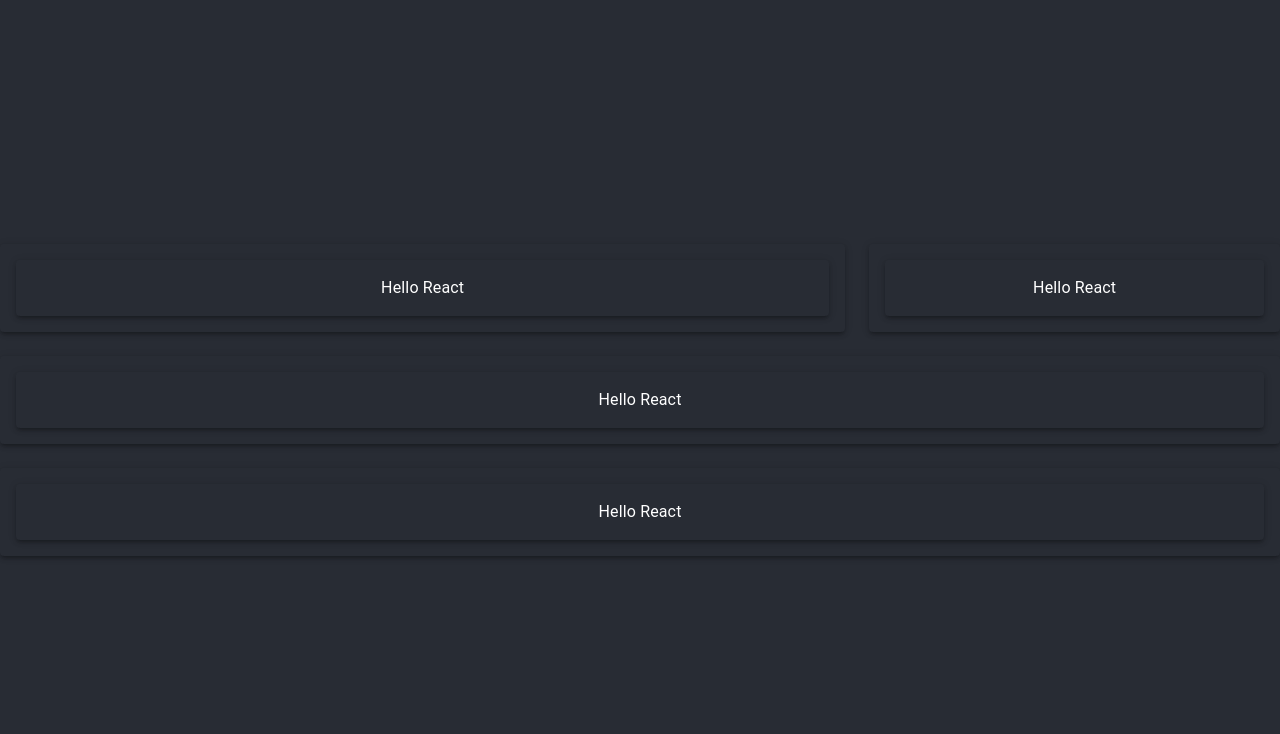
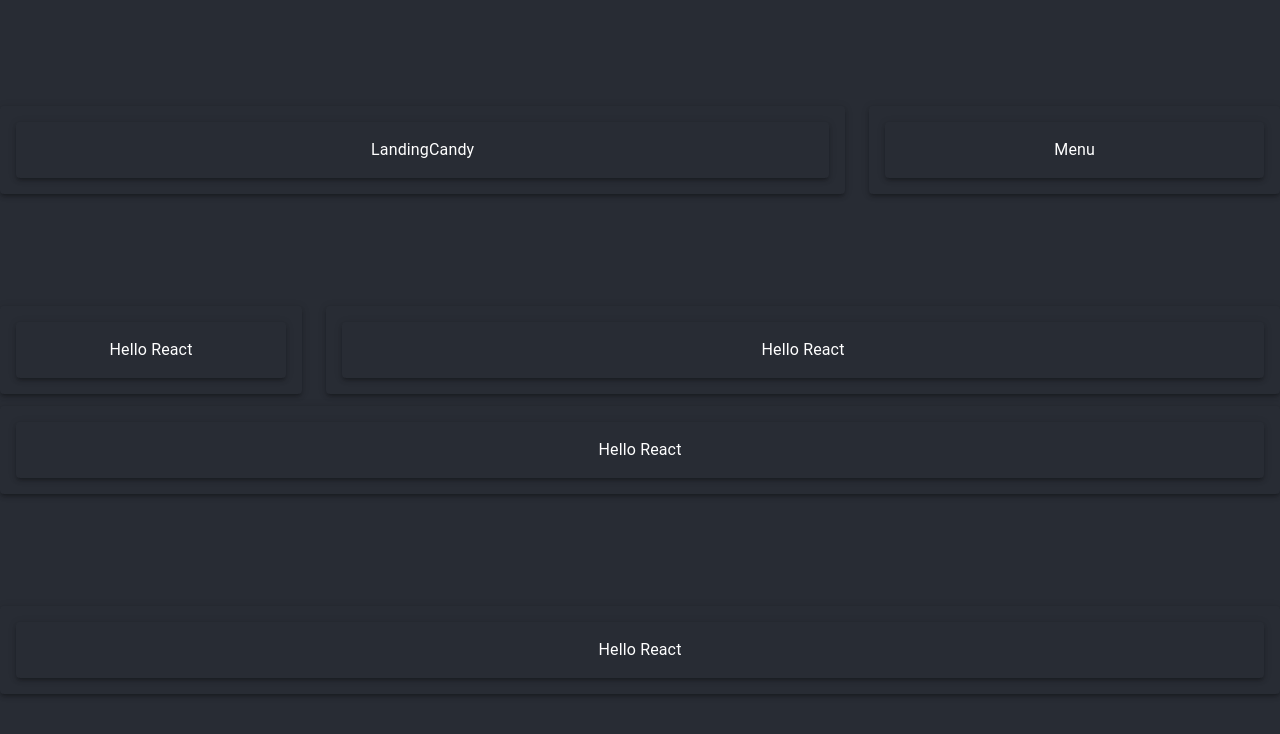
Before and after one commit to vonerikbarren/--Calendar-Scheduler--, a React (Create React App) app in the folder client/: page / in a window 1280 px wide. Shown: the top 734 px of the page. Built offline with nearby package versions, Linux system fonts and the light colour scheme.

Commit message:
adjusting grid so that app spaces are clean and ready for component imports test 1

```diff
--- a/client/src/App.js
+++ b/client/src/App.js
@@ -37,6 +37,7 @@
 
   return (
     <div className="App-header">
+
       <Grid container spacing={3}>
         <Grid item xs={12}>
           <Grid container spacing={3}>
@@ -44,12 +45,43 @@
             <Grid item xs={8}>
               <Paper elevation={3} className={mui.paper}>
                 <Paper elevation={3} className={mui.paper}>
+                  <Typography> LandingCandy </Typography>
+                </Paper>
+              </Paper>
+            </Grid>
+
+            <Grid item xs={4}>
+              <Paper elevation={3} className={mui.paper}>
+                <Paper elevation={3} className={mui.paper}>
+                  <Typography> Menu </Typography>
+                </Paper>
+              </Paper>
+            </Grid>
+
+          </Grid>
+        </Grid>
+
+        <br />
+        <Grid item xs={12}>
+          <Paper elevation={0} className={mui.paper}>
+            <Paper elevation={0} className={mui.paper}>
+
+            </Paper>
+          </Paper>
+        </Grid>
+
+        <Grid item xs={12}>
+          <Grid container spacing={3}>
+
+            <Grid item xs={3}>
+              <Paper elevation={3} className={mui.paper}>
+                <Paper elevation={3} className={mui.paper}>
                   <Typography> Hello React </Typography>
                 </Paper>
               </Paper>
             </Grid>
 
-            <Grid item xs={4}>
+            <Grid item xs={9}>
               <Paper elevation={3} className={mui.paper}>
                 <Paper elevation={3} className={mui.paper}>
                   <Typography> Hello React </Typography>
@@ -58,12 +90,23 @@
             </Grid>
 
           </Grid>
+
+          <Grid container spacing={3}>
+            <Grid item xs={12}>
+              <Paper elevation={3} className={mui.paper}>
+                <Paper elevation={3} className={mui.paper}>
+                  <Typography> Hello React </Typography>
+                </Paper>
+              </Paper>
+            </Grid>
+          </Grid>
         </Grid>
 
+        <br />
         <Grid item xs={12}>
-          <Paper elevation={3} className={mui.paper}>
-            <Paper elevation={3} className={mui.paper}>
-              <Typography> Hello React </Typography>
+          <Paper elevation={0} className={mui.paper}>
+            <Paper elevation={0} className={mui.paper}>
+              <Typography></Typography>
             </Paper>
           </Paper>
         </Grid>
```
